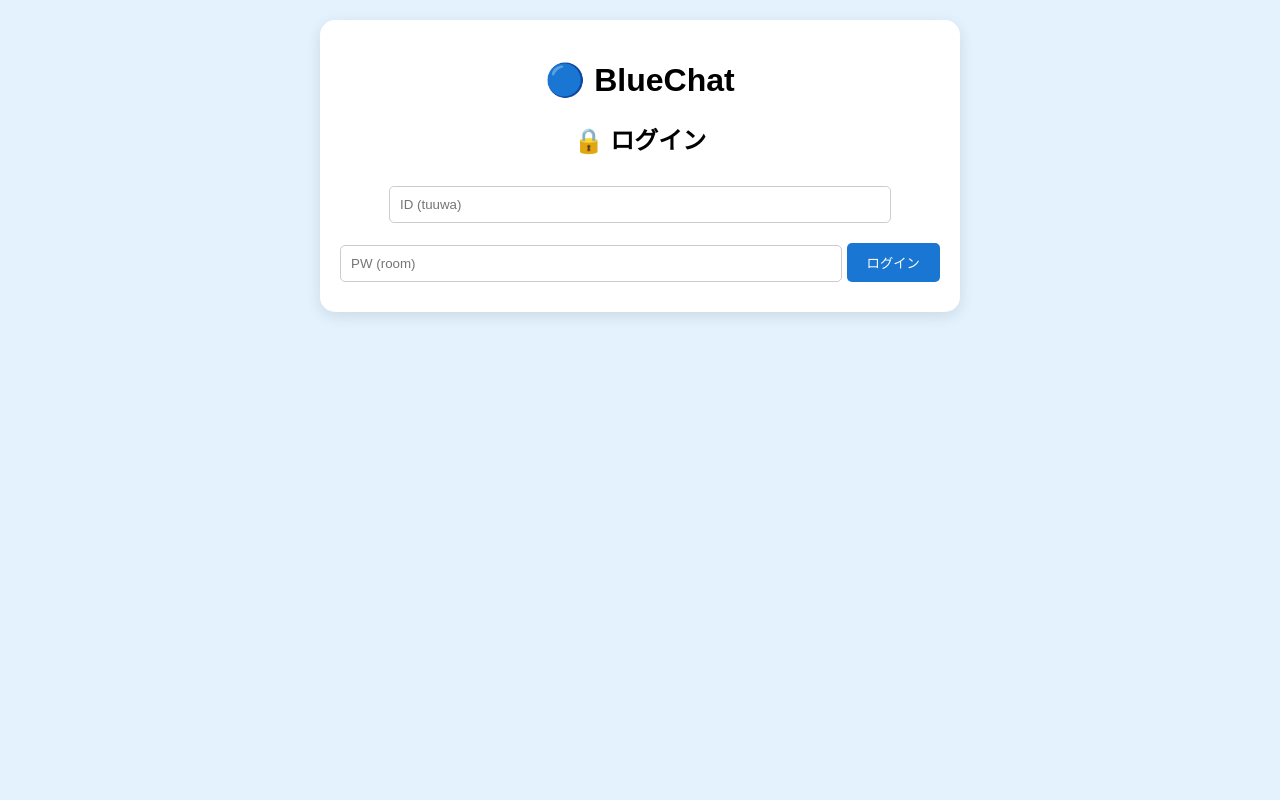
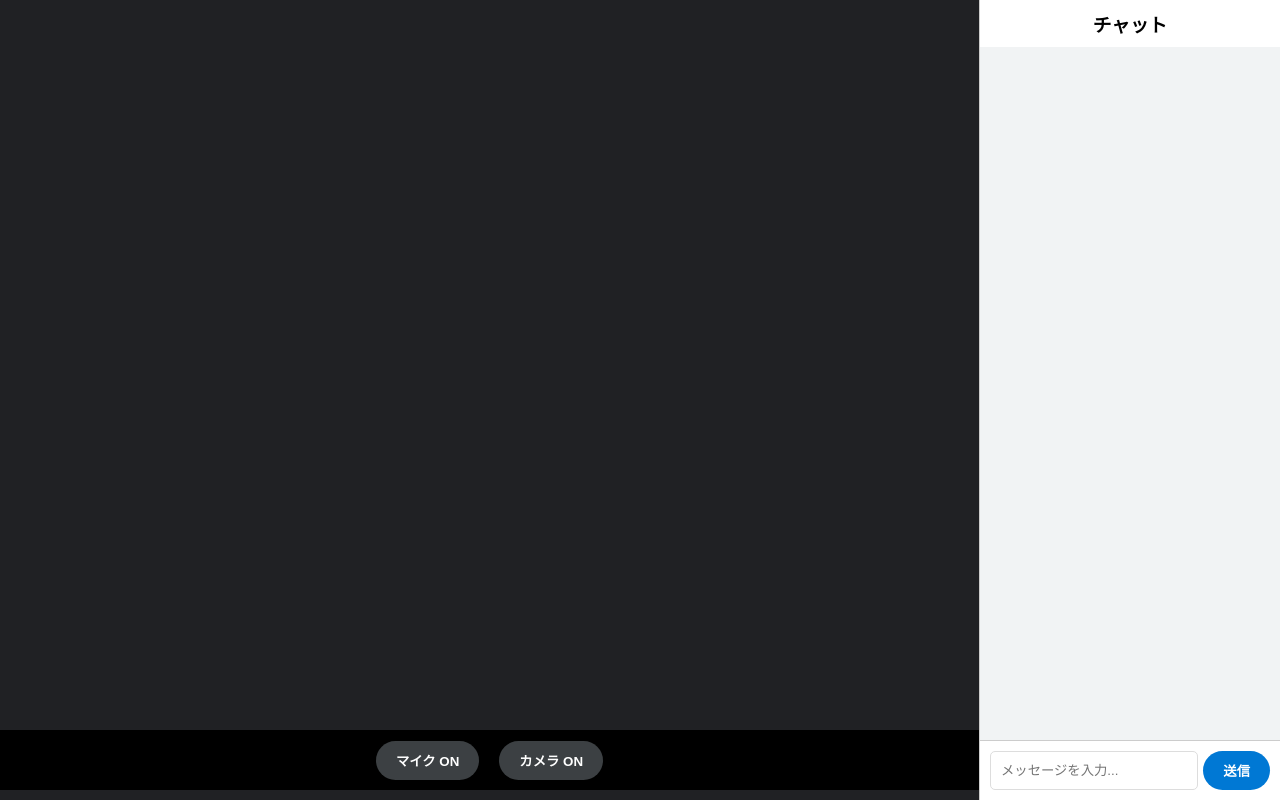
Before and after one commit to konnitiha0816/BlueChat, a website: page public/index.html in a window 1280 px wide. Drawn offline with nearby package versions, Linux system fonts and the light colour scheme; no server answers.

Commit message:
Update index.html

```diff
--- a/public/index.html
+++ b/public/index.html
@@ -3,53 +3,51 @@
 <head>
     <meta charset="UTF-8">
     <meta name="viewport" content="width=device-width, initial-scale=1.0">
-    <title>BlueChat</title>
+    <title>Blue Chat v1 改</title>
+    <script src="https://unpkg.com/peerjs@1.5.2/dist/peerjs.min.js"></script>
+    <script src="/socket.io/socket.io.js"></script>
     <style>
-        body { font-family: sans-serif; background: #e3f2fd; text-align: center; margin: 0; padding: 20px; }
-        .card { background: white; max-width: 600px; margin: 0 auto; padding: 20px; border-radius: 15px; box-shadow: 0 4px 15px rgba(0,0,0,0.1); }
-        input { width: 80%; padding: 10px; margin: 10px 0; border: 1px solid #ccc; border-radius: 5px; }
-        button { padding: 10px 20px; background: #1976d2; color: white; border: none; border-radius: 5px; cursor: pointer; margin-top: 10px; }
-        .hidden { display: none; }
-        video { width: 100%; border-radius: 10px; background: #000; margin-top: 10px; transform: scaleX(-1); }
-        #video-grid { display: grid; grid-template-columns: repeat(auto-fit, minmax(200px, 1fr)); gap: 10px; }
+        body { margin: 0; font-family: sans-serif; background: #202124; color: white; display: flex; height: 100vh; }
+
+        /* メインのビデオエリア */
+        #main-area { flex: 1; display: flex; flex-direction: column; align-items: center; justify-content: center; position: relative; }
+        #video-grid { display: grid; grid-template-columns: repeat(auto-fill, minmax(300px, 1fr)); gap: 10px; width: 100%; height: 90%; padding: 10px; box-sizing: border-box; }
+        video { width: 100%; height: 100%; object-fit: cover; border-radius: 10px; background: #000; }
+
+        /* 下部の操作バー */
+        .controls { height: 60px; display: flex; gap: 20px; align-items: center; justify-content: center; background: #000; width: 100%; }
+        button { padding: 10px 20px; border-radius: 20px; border: none; font-weight: bold; cursor: pointer; transition: 0.3s; }
+        .btn-on { background: #3c4043; color: white; }
+        .btn-off { background: #ea4335; color: white; } /* オフの時は赤くする */
+
+        /* 右側のチャットエリア */
+        #chat-area { width: 300px; background: #fff; color: #000; display: flex; flex-direction: column; border-left: 1px solid #ccc; }
+        #chat-window { flex: 1; overflow-y: auto; padding: 10px; background: #f1f3f4; }
+        #chat-input-box { padding: 10px; display: flex; border-top: 1px solid #ccc; }
+        input { flex: 1; padding: 10px; border: 1px solid #ddd; border-radius: 5px; }
+        #btn-send { background: #0078d4; color: white; margin-left: 5px; }
+
+        .message { background: white; padding: 8px; margin-bottom: 5px; border-radius: 5px; box-shadow: 0 1px 2px rgba(0,0,0,0.1); }
     </style>
 </head>
 <body>
-    <div class="card">
-        <h1>🔵 BlueChat</h1>
-
-        <div id="step-login">
-            <h2>🔒 ログイン</h2>
-            <input type="text" id="login-id" placeholder="ID (tuuwa)">
-            <input type="password" id="login-pw" placeholder="PW (room)">
-            <button onclick="checkAuth()">ログイン</button>
-        </div>
-
-        <div id="step-room" class="hidden">
-            <h2>📞 通話ID作成</h2>
-            <input type="text" id="room-id" placeholder="IDを入力（6文字以上）">
-            <button onclick="goToSetup()">次へ</button>
-        </div>
-
-        <div id="step-setup" class="hidden">
-            <h2>👤 準備中</h2>
-            <input type="text" id="user-name" placeholder="あなたの名前">
-            <p id="wait-msg" class="hidden" style="color:green; font-weight:bold;">⏳ 承認待ちです...</p>
-            <button id="btn-req" onclick="sendRequest()">入室リクエスト</button>
-        </div>
-
-        <div id="step-call" class="hidden">
-            <h2 id="room-display"></h2>
-            <div id="admin-panel" class="hidden" style="background:#fff3e0; padding:10px; margin-bottom:10px;">
-                <strong>👑 主催者メニュー</strong>
-                <div id="req-list"></div>
-            </div>
-            <div id="video-grid">
-                <video id="localVideo" autoplay playsinline muted></video>
-            </div>
+    <div id="main-area">
+        <div id="video-grid"></div>
+        <div class="controls">
+            <button id="btn-mic" class="btn-on" onclick="toggleMic()">マイク ON</button>
+            <button id="btn-cam" class="btn-on" onclick="toggleCam()">カメラ ON</button>
         </div>
     </div>
-    <script src="/socket.io/socket.io.js"></script>
+
+    <div id="chat-area">
+        <h3 style="text-align:center; margin:10px;">チャット</h3>
+        <div id="chat-window"></div>
+        <div id="chat-input-box">
+            <input type="text" id="msg-input" placeholder="メッセージを入力...">
+            <button id="btn-send" onclick="sendMessage()">送信</button>
+        </div>
+    </div>
+
     <script src="client.js"></script>
 </body>
 </html>
```
